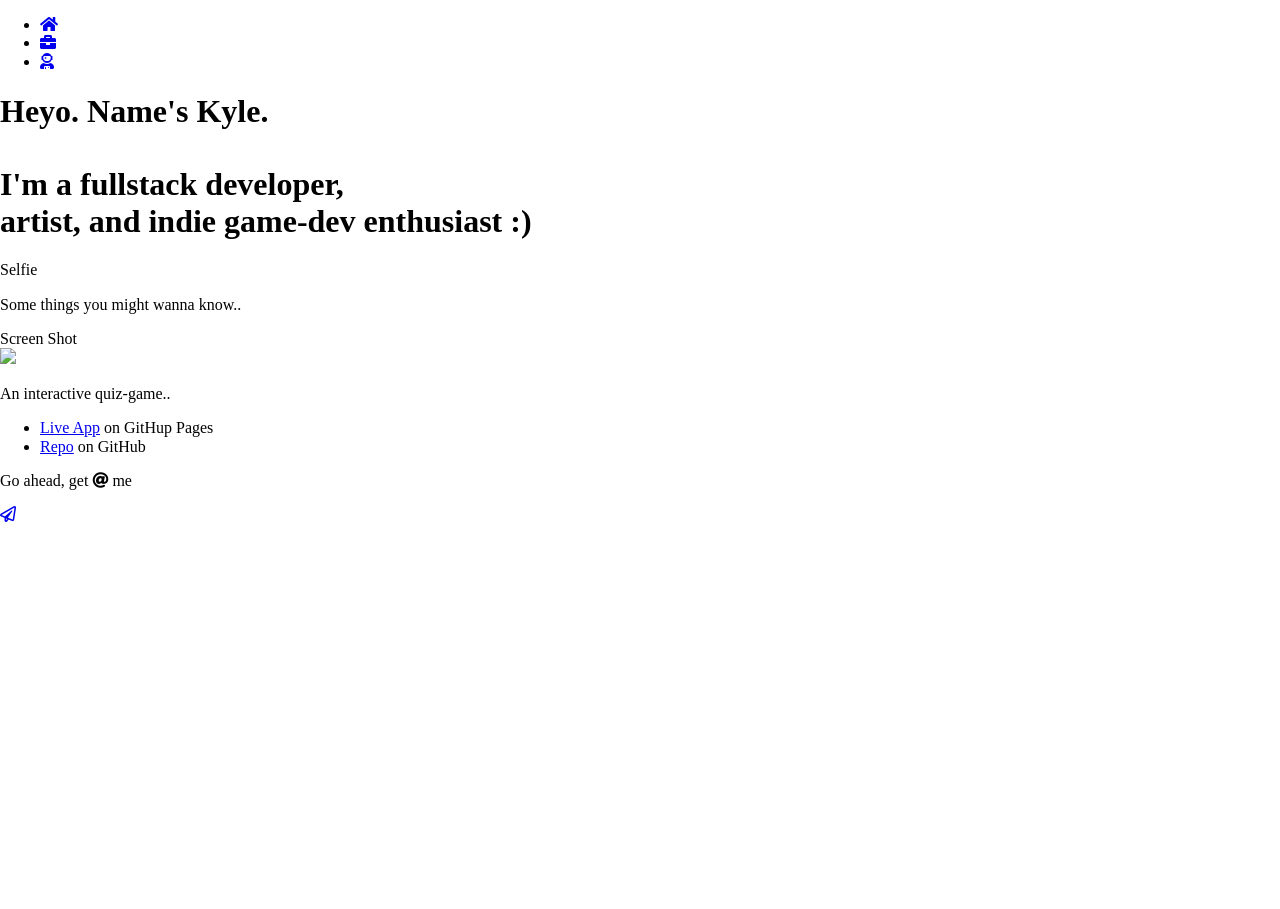
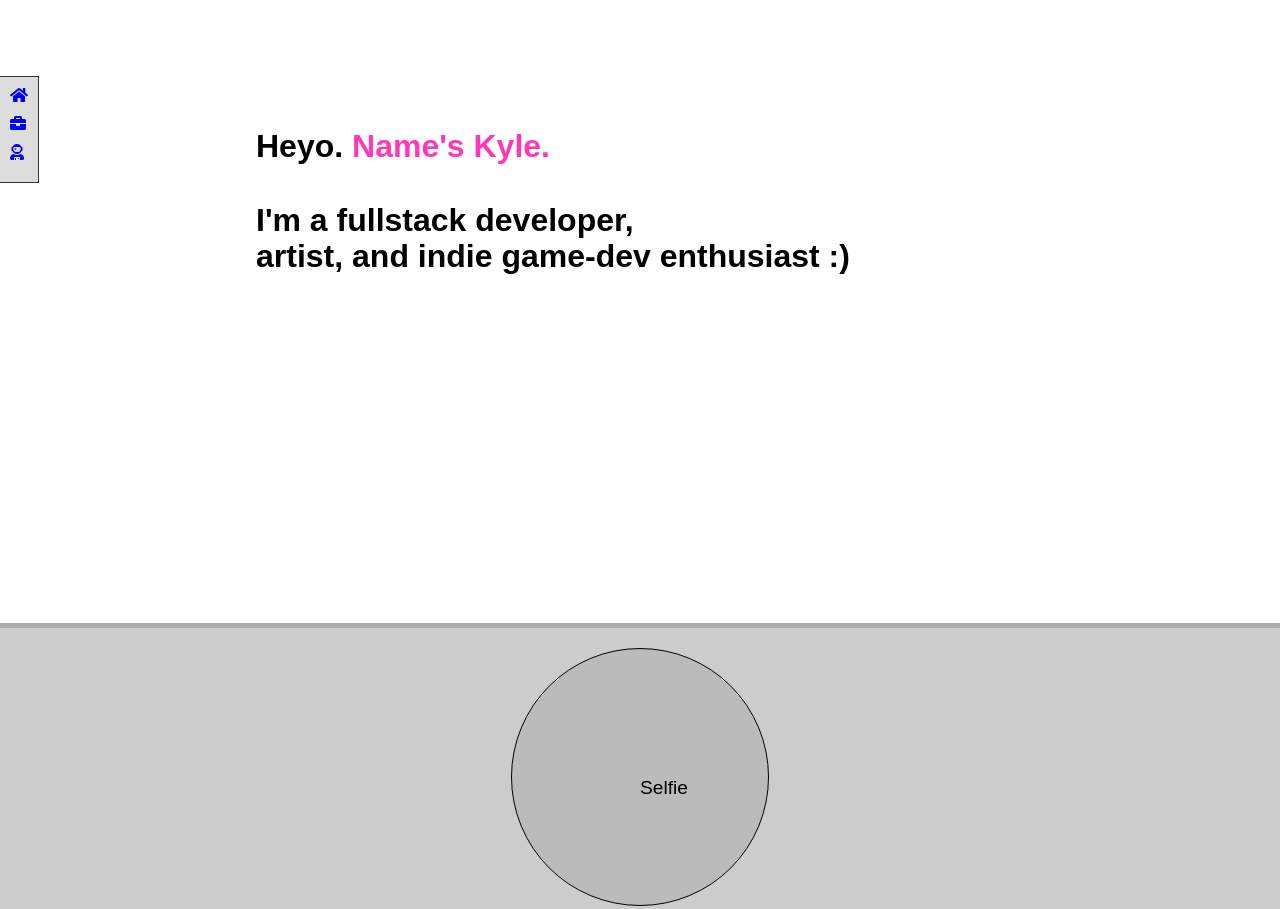
Before and after one commit to PunchyCoder/Kyle-Knutson-Portfolio, a plain HTML site: page index.html in a window 1280 px wide. Shown: the top 909 px of the page. Before the commit the page ends 800 px from the top, so only its background shows below. Drawn offline with nearby package versions, Linux system fonts and the light colour scheme.

Commit message:
Update index

```diff
--- a/index.html
+++ b/index.html
@@ -5,7 +5,7 @@
 	<meta name="viewport" content="width=device-width">
 	<link rel="stylesheet" type="text/css" href="https://cdnjs.cloudflare.com/ajax/libs/normalize/8.0.1/normalize.min.css">
 	<link rel="stylesheet" href="https://use.fontawesome.com/releases/v5.8.1/css/all.css" integrity="sha384-50oBUHEmvpQ+1lW4y57PTFmhCaXp0ML5d60M1M7uH2+nqUivzIebhndOJK28anvf" crossorigin="anonymous">
-	<link rel="stylesheet" type="text/css" href="wireFrameStyles.css">
+	<link rel="stylesheet" type="text/css" href="styles.css">
 </head>
 
 <body>
```
